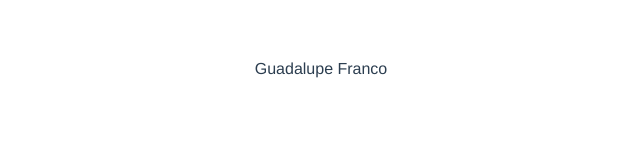
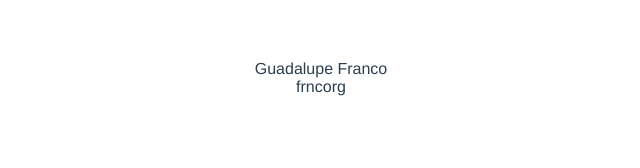
Before and after one commit to GuadalupFranco/components-compositionAPI, a Vue app: page / in a window 1280 px wide. Shown: the top 168 px of the page, without its empty margins (319-959 px from the left). Built offline with nearby package versions, Linux system fonts and the light colour scheme.

Commit message:
provide, inject

```diff
--- a/src/App.vue
+++ b/src/App.vue
@@ -4,12 +4,16 @@
 
 <script>
 import MyHome from "./components/MyHome.vue";
+import { provide } from "vue";
 
 export default {
   name: "App",
   components: {
     MyHome,
   },
+  setup() {
+    provide("username", "frncorg");
+  }
 };
 </script>
 
--- a/src/components/MyHome.vue
+++ b/src/components/MyHome.vue
@@ -1,9 +1,11 @@
 <template>
   <div>{{ fullName }}</div>
+  <div>{{ username }}</div>
 </template>
 
 <script>
 import { computed, toRefs } from "vue";
+import { inject } from "vue";
 
 export default {
   props: {
@@ -18,7 +20,7 @@ export default {
       return `${firstName.value} ${lastName.value}`;
     });
 
-    const foo = () => console.log();
+    const username = inject("username");
 
     expose({
       fullName,
@@ -26,7 +28,7 @@ export default {
 
     return {
       fullName,
-      foo
+      username
     }
   },
 };
```
